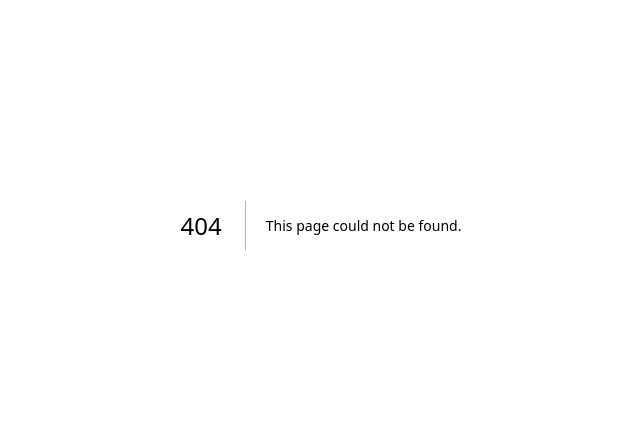
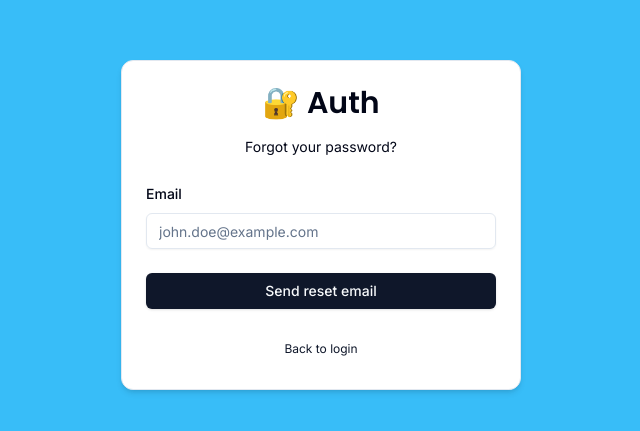
Before and after one commit to AliSherTR/Next-auth, a Next.js app: page /auth/reset in a window 1280 px wide. Before the commit this address had no page. Shown: the part 175-606 px from the top of the page, without its empty margins (319-959 px from the left). Built offline with nearby package versions, Linux system fonts and the light colour scheme.

Commit message:
working on password reset token

```diff
--- /dev/null
+++ b/actions/reset.ts
@@ -0,0 +1,9 @@
+"use server";
+
+import * as z from "zod";
+
+import { ResetSchema } from "@/schemas";
+
+export async function reset(values: z.infer<typeof ResetSchema>) {
+    return { error: "love you", success: "fuck you" };
+}
--- /dev/null
+++ b/app/auth/reset/page.tsx
@@ -0,0 +1,7 @@
+import ResetForm from "@/components/auth/reset-form";
+
+const ResetPage = () => {
+    return <ResetForm />;
+};
+
+export default ResetPage;
--- a/components/auth/LoginForm.tsx
+++ b/components/auth/LoginForm.tsx
@@ -20,6 +20,7 @@ import FormError from "../form-error";
 import FormSuccess from "../form-success";
 import { login } from "@/actions/login";
 import { useSearchParams } from "next/navigation";
+import Link from "next/link";
 
 export function LoginForm() {
     const urlParams = useSearchParams();
@@ -100,6 +101,13 @@ export function LoginForm() {
                             )}
                         />
                     </div>
+                    <Link href="/auth/reset">Forgot Your password?</Link>
+                    <Button
+                        size={"sm"}
+                        variant={"link"}
+                        className="font-normal px-0"
+                        asChild
+                    ></Button>
                     <FormError message={error || errorUrl} />
                     <FormSuccess message={success} />
                     <Button className="w-full" type="submit">
--- /dev/null
+++ b/components/auth/reset-form.tsx
@@ -0,0 +1,94 @@
+"use client";
+
+import * as z from "zod";
+import { useState, useTransition } from "react";
+import { useForm } from "react-hook-form";
+import { zodResolver } from "@hookform/resolvers/zod";
+
+import { ResetSchema } from "@/schemas";
+
+import {
+    Form,
+    FormControl,
+    FormField,
+    FormItem,
+    FormLabel,
+    FormMessage,
+} from "@/components/ui/form";
+import { Input } from "@/components/ui/input";
+import { Button } from "@/components/ui/button";
+import { CardWrapper } from "@/components/auth/card-wrapper";
+import FormError from "@/components/form-error";
+import FormSucess from "@/components/form-success";
+import { reset } from "@/actions/reset";
+
+export default function ResetForm() {
+    const [error, setError] = useState<string | undefined>("");
+    const [success, setSuccess] = useState<string | undefined>("");
+    const [isPending, startTransition] = useTransition();
+
+    const form = useForm<z.infer<typeof ResetSchema>>({
+        resolver: zodResolver(ResetSchema),
+        defaultValues: {
+            email: "",
+        },
+    });
+
+    const onSubmit = (values: z.infer<typeof ResetSchema>) => {
+        setError("");
+        setSuccess("");
+
+        startTransition(() => {
+            reset(values).then((data) => {
+                setError(data?.error);
+                setSuccess(data?.success);
+            });
+        });
+    };
+
+    return (
+        <CardWrapper
+            headerLabel="Forgot your password?"
+            backButtonLabel="Back to login"
+            backButtonHref="/auth/login"
+        >
+            <Form {...form}>
+                <form
+                    onSubmit={form.handleSubmit(onSubmit)}
+                    className="space-y-6"
+                >
+                    <div className="space-y-4">
+                        {/* Email */}
+                        <FormField
+                            control={form.control}
+                            name="email"
+                            render={({ field }) => (
+                                <FormItem>
+                                    <FormLabel>Email</FormLabel>
+                                    <FormControl>
+                                        <Input
+                                            {...field}
+                                            disabled={isPending}
+                                            placeholder="john.doe@example.com"
+                                            type="email"
+                                        />
+                                    </FormControl>
+                                    <FormMessage />
+                                </FormItem>
+                            )}
+                        />
+                    </div>
+                    <FormError message={error} />
+                    <FormSucess message={success} />
+                    <Button
+                        disabled={isPending}
+                        type="submit"
+                        className="w-full"
+                    >
+                        Send reset email
+                    </Button>
+                </form>
+            </Form>
+        </CardWrapper>
+    );
+}
--- a/schemas/index.ts
+++ b/schemas/index.ts
@@ -20,3 +20,9 @@ export const RegisterSchema = z.object({
         message: "Name is required",
     }),
 });
+
+export const ResetSchema = z.object({
+    email: z.string().email({
+        message: "Email is required",
+    }),
+});
```
Also changed, not shown: data/password-token.ts (added, +25 -0 lines), routes.ts (+6 -1 lines), 1 other file (tests, documents, lock files or other folders).
